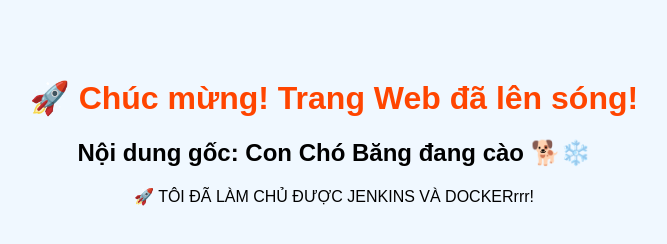
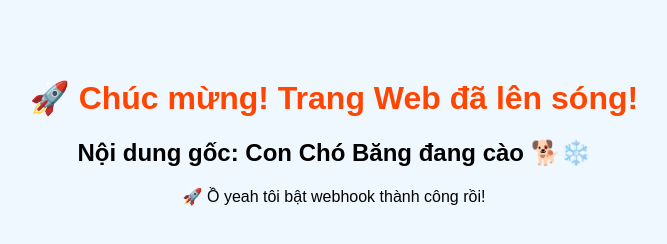
Before and after one commit to binhhocptit/hello-jenkins, a plain HTML site: page index.html in a window 1280 px wide. Shown: the whole page, without its empty margins (306-973 px from the left). Drawn offline with Linux system fonts and the light colour scheme.

Commit message:
Update index.html

```diff
--- a/index.html
+++ b/index.html
@@ -11,6 +11,6 @@
 <body>
     <h1>🚀 Chúc mừng! Trang Web đã lên sóng!</h1>
     <h2>Nội dung gốc: Con Chó Băng đang cào 🐕❄️</h2>
-    <p>🚀 TÔI ĐÃ LÀM CHỦ ĐƯỢC JENKINS VÀ DOCKERrrr!</p>
+    <p>🚀 Ồ yeah tôi bật webhook thành công rồi!</p>
 </body>
 </html>
```
